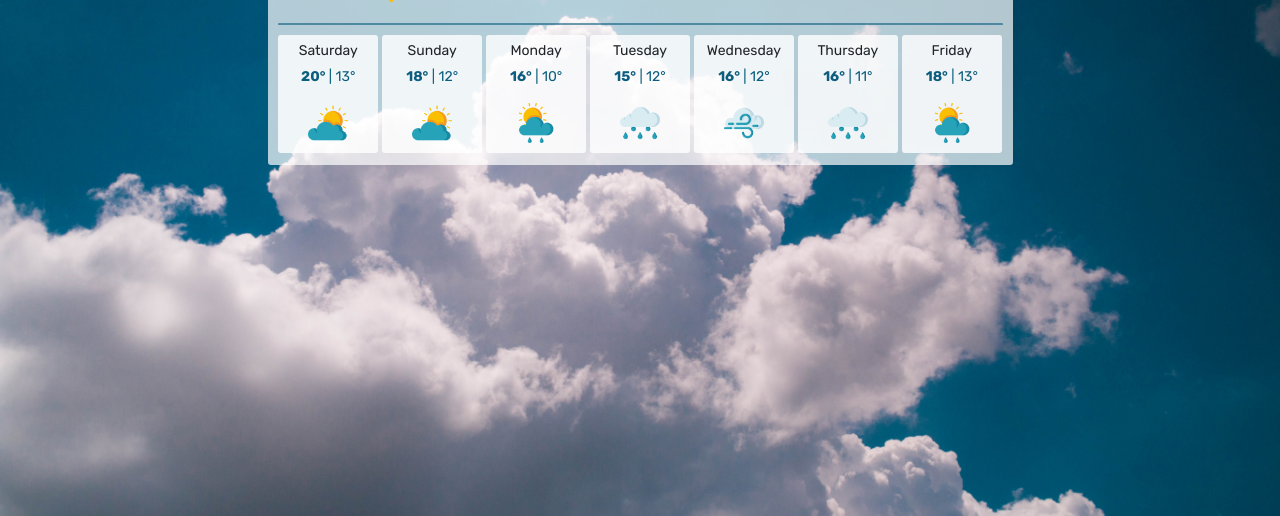
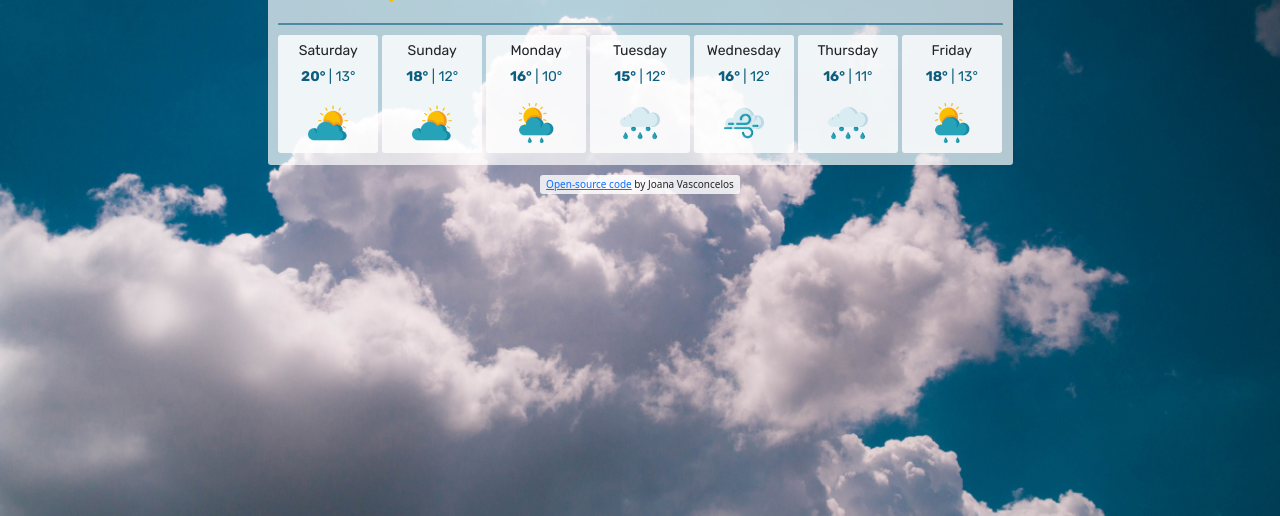
Before and after one commit to joana-vasconcelos/vanilla-weather-app, a plain HTML site: page index.html in a window 1280 px wide. Shown: the part 284-800 px from the top of the page. Drawn offline with nearby package versions, Linux system fonts and the light colour scheme; no server answers.

Commit message:
Added link to open-source code

```diff
--- a/index.html
+++ b/index.html
@@ -35,14 +35,22 @@
             />
             <input type="submit" value="Search" class="search-button" />
           </form>
-        <img src="images/pin.png" alt="" class="location-pin" id="location-pin">
+          <img
+            src="images/pin.png"
+            alt=""
+            class="location-pin"
+            id="location-pin"
+          />
         </div>
         <ul class="currently">
           <li>
             <h2 class="city" id="city"></h2>
           </li>
           <li class="country" id="country"></li>
-          <li class="units"> <a href="#" id="celsius"> <strong> °C </strong></a>  | <a href="#" id="fahrenheit">°F</a> </li>
+          <li class="units">
+            <a href="#" id="celsius"> <strong> °C </strong></a> |
+            <a href="#" id="fahrenheit">°F</a>
+          </li>
         </ul>
 
         <div class="row">
@@ -52,23 +60,27 @@
 
           <div class="col-4 current-day">
             <div class="current-day-text">
-              <h1 class="temperature"> <span id="temperature" type="number">22</span>°</h1>
+              <h1 class="temperature">
+                <span id="temperature" type="number">22</span>°
+              </h1>
               <p class="day-hour">
                 <span id="day-month"></span>
                 <br />
-                <span id="hour-minute">  </span>
+                <span id="hour-minute"> </span>
               </p>
               <p class="temperature max-min">
                 <img src="images/max-temp.png" alt="" width="30px" />
-                <span id="max-current-temp"><strong></strong></span> <strong>°</strong>
-                <img src="images/min-temp.png" alt="" width="30px" /> <span id="min-current-temp"></span>°
+                <span id="max-current-temp"><strong></strong></span>
+                <strong>°</strong>
+                <img src="images/min-temp.png" alt="" width="30px" />
+                <span id="min-current-temp"></span>°
               </p>
             </div>
           </div>
           <div class="col-3 current-characteristics">
             <p>
               <span id="current-sky"></span>
-              <br>
+              <br />
               Feels like <span id="feels-like"></span>°
               <br />
               Humidity <span id="humidity"></span>%
@@ -124,6 +136,15 @@
           </div>
         </div>
       </div>
+      <div class="footer">
+        <a
+          href="https://github.com/joanavjc/vanilla-weather-app"
+          target="
+       _blank"
+          >Open-source code</a
+        >
+        by Joana Vasconcelos
+      </div>
     </div>
 
     <script src="src/index.js"></script>
--- a/src/style.css
+++ b/src/style.css
@@ -5,7 +5,7 @@ body {
 }
 
 .frame {
-  margin: 50px auto;
+  margin: 50px auto 10px;
   max-width: 745px;
   min-width: 745px;
   padding-top: 10px;
@@ -23,7 +23,7 @@ body {
 
 form {
   text-align: center;
-  margin:10px;
+  margin: 10px;
   display: inline;
 }
 
@@ -42,7 +42,7 @@ form {
   border: 2px solid #0c5e7e;
 }
 
-.location-pin{
+.location-pin {
   width: 25px;
   display: inline;
 }
@@ -50,7 +50,6 @@ form {
 .location-pin:hover {
   cursor: pointer;
 }
-
 
 .currently {
   margin-bottom: 0;
@@ -159,3 +158,14 @@ li {
   width: 40px;
   margin-bottom: 10px;
 }
+
+.footer {
+  display: block;
+  margin: 0 auto;
+  text-align: center;
+  font-size: 10px;
+  background: rgba(255, 255, 255, 0.8);
+  padding: 2px;
+  width: 200px;
+  border-radius: 3px;
+}
```
Lines whose indentation alone changed are shown as unchanged.
